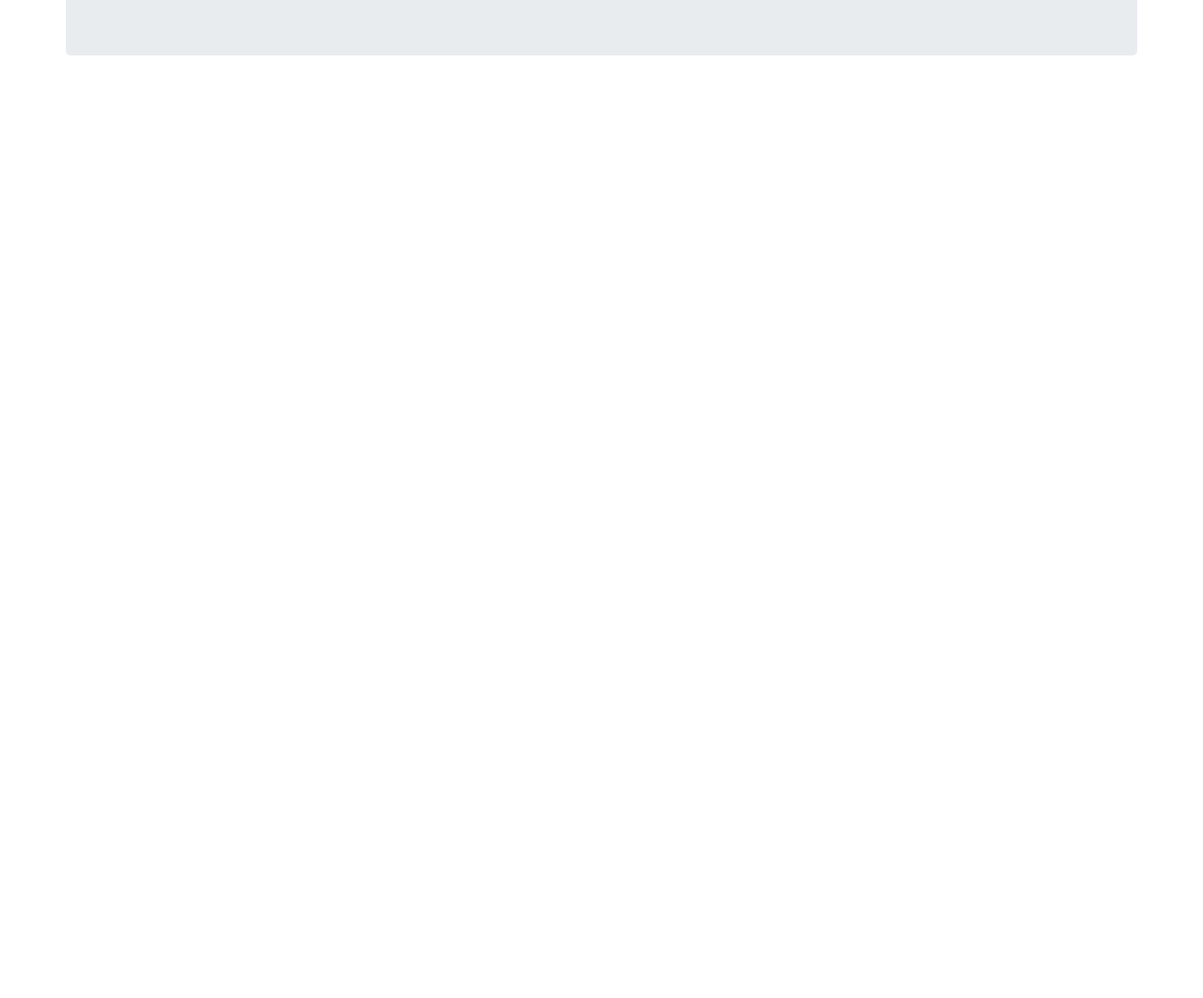
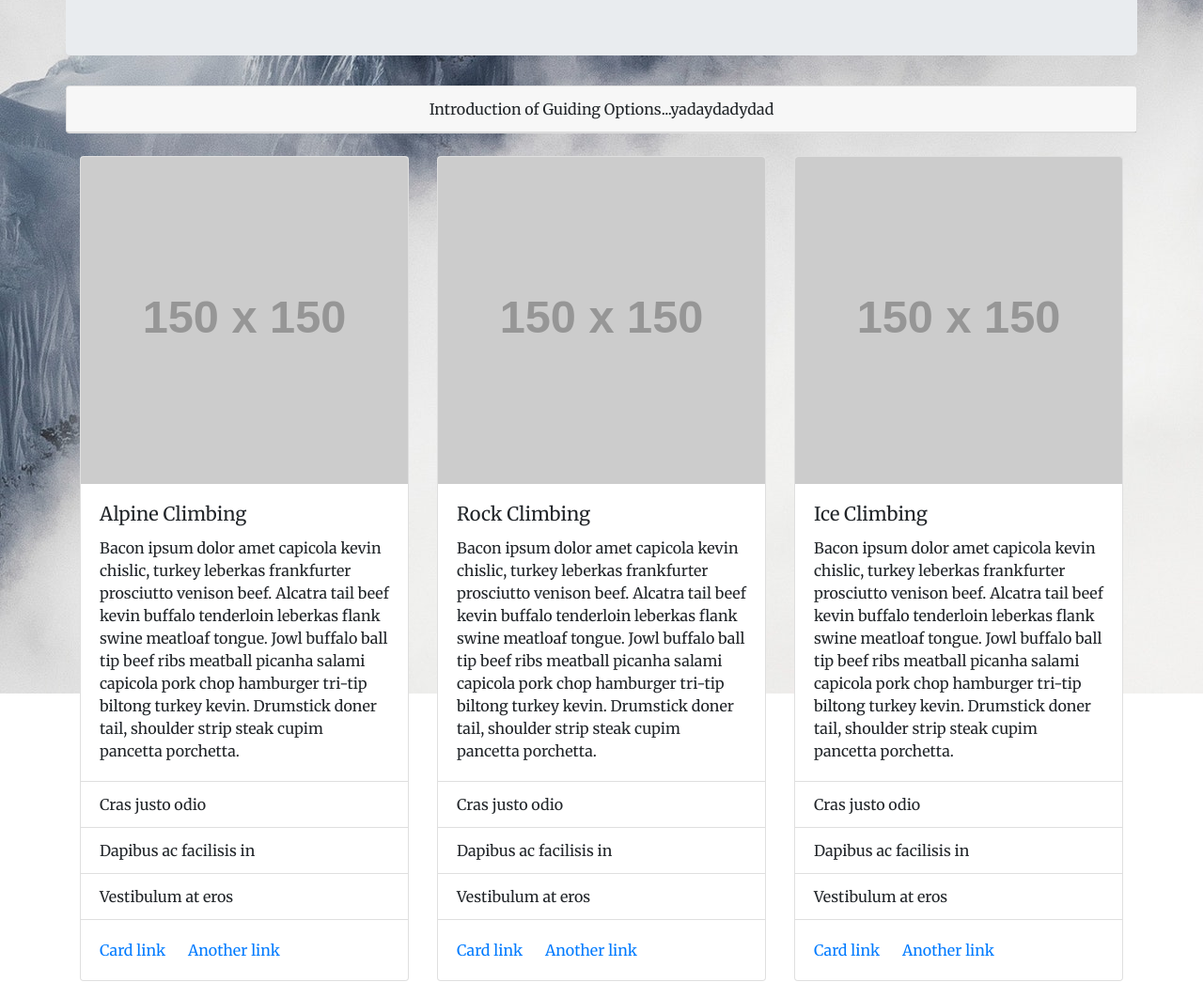
Before and after one commit to cjlaflamme1/WhiteMountainAlpine, a plain HTML site: page index.html in a window 1280 px wide. Shown: the part 862-1924 px from the top of the page at 94% size. Before the commit the page ends 953 px from the top, so only its background shows below. Drawn offline with nearby package versions, Linux system fonts and the light colour scheme; placeholder pictures from the web are drawn by us.

Commit message:
testing background and climbing sections

```diff
--- a/index.html
+++ b/index.html
@@ -43,6 +43,7 @@
     </nav>
 
     <main class="container">
+      <!-- Carousel -->
       <header class="row">
         <div class="jumbotron col-12 mt-2">
           <h1 class="display-4">Welcome to White Mountain Alpine!</h1>
@@ -75,9 +76,76 @@
           </div>
         </div>
       </header>
+      <div class="row">
+        <div class="card col-12 mb-4 p-0">
+          <div class="card-header text-center">
+            Introduction of Guiding Options...yadaydadydad
+          </div>
+        </div>
+      </div>
+      <!-- Intro to Climbing Options -->
+      <div class="row">
+        <section class="col-12 col-md-4">
+          <div class="card climbingIntro">
+            <img src="https://via.placeholder.com/150x150/000000" class="card-img-top" alt="...">
+            <div class="card-body">
+              <h5 class="card-title">Alpine Climbing</h5>
+              <p class="card-text">Bacon ipsum dolor amet capicola kevin chislic, turkey leberkas frankfurter prosciutto venison beef. Alcatra tail beef kevin buffalo tenderloin leberkas flank swine meatloaf tongue. Jowl buffalo ball tip beef ribs meatball picanha salami capicola pork chop hamburger tri-tip biltong turkey kevin. Drumstick doner tail, shoulder strip steak cupim pancetta porchetta.</p>
+            </div>
+            <ul class="list-group list-group-flush">
+              <li class="list-group-item">Cras justo odio</li>
+              <li class="list-group-item">Dapibus ac facilisis in</li>
+              <li class="list-group-item">Vestibulum at eros</li>
+            </ul>
+            <div class="card-body">
+              <a href="#" class="card-link">Card link</a>
+              <a href="#" class="card-link">Another link</a>
+            </div>
+          </div>
+        </section>
+
+        <section class="col-12 col-md-4">
+          <div class="card climbingIntro">
+            <img src="https://via.placeholder.com/150x150/000000" class="card-img-top" alt="...">
+            <div class="card-body">
+              <h5 class="card-title">Rock Climbing</h5>
+              <p class="card-text">Bacon ipsum dolor amet capicola kevin chislic, turkey leberkas frankfurter prosciutto venison beef. Alcatra tail beef kevin buffalo tenderloin leberkas flank swine meatloaf tongue. Jowl buffalo ball tip beef ribs meatball picanha salami capicola pork chop hamburger tri-tip biltong turkey kevin. Drumstick doner tail, shoulder strip steak cupim pancetta porchetta.</p>
+            </div>
+            <ul class="list-group list-group-flush">
+              <li class="list-group-item">Cras justo odio</li>
+              <li class="list-group-item">Dapibus ac facilisis in</li>
+              <li class="list-group-item">Vestibulum at eros</li>
+            </ul>
+            <div class="card-body">
+              <a href="#" class="card-link">Card link</a>
+              <a href="#" class="card-link">Another link</a>
+            </div>
+          </div>
+        </section>
+
+        <section class="col-12 col-md-4">
+          <div class="card climbingIntro">
+            <img src="https://via.placeholder.com/150x150/000000" class="card-img-top" alt="...">
+            <div class="card-body">
+              <h5 class="card-title">Ice Climbing</h5>
+              <p class="card-text">Bacon ipsum dolor amet capicola kevin chislic, turkey leberkas frankfurter prosciutto venison beef. Alcatra tail beef kevin buffalo tenderloin leberkas flank swine meatloaf tongue. Jowl buffalo ball tip beef ribs meatball picanha salami capicola pork chop hamburger tri-tip biltong turkey kevin. Drumstick doner tail, shoulder strip steak cupim pancetta porchetta.</p>
+            </div>
+            <ul class="list-group list-group-flush">
+              <li class="list-group-item">Cras justo odio</li>
+              <li class="list-group-item">Dapibus ac facilisis in</li>
+              <li class="list-group-item">Vestibulum at eros</li>
+            </ul>
+            <div class="card-body">
+              <a href="#" class="card-link">Card link</a>
+              <a href="#" class="card-link">Another link</a>
+            </div>
+          </div>
+        </section>
+      </div>
+
     </main>
 
-    <footer class="footer mt-auto py-0 fixed-bottom">
+    <footer class="footer mt-4 py-0">
         <div class="d-flex align-items-center justify-content-center">
             <a href="#"><i class="fab fa-linkedin socialMediaFooter"></i></a>
             <a href="#"><i class="fab fa-instagram-square socialMediaFooter"></i></a>
--- a/style.css
+++ b/style.css
@@ -2,6 +2,12 @@
 
 * {
     font-family: 'Merriweather', Arial, Helvetica, sans-serif;
+}
+
+body {
+    background-image: url(./images/snowMountain.jpg);
+    background-repeat: no-repeat;
+    background-attachment: fixed;
 }
 
 nav {
```
Also changed, not shown: images/snowMountain.jpg (added).
